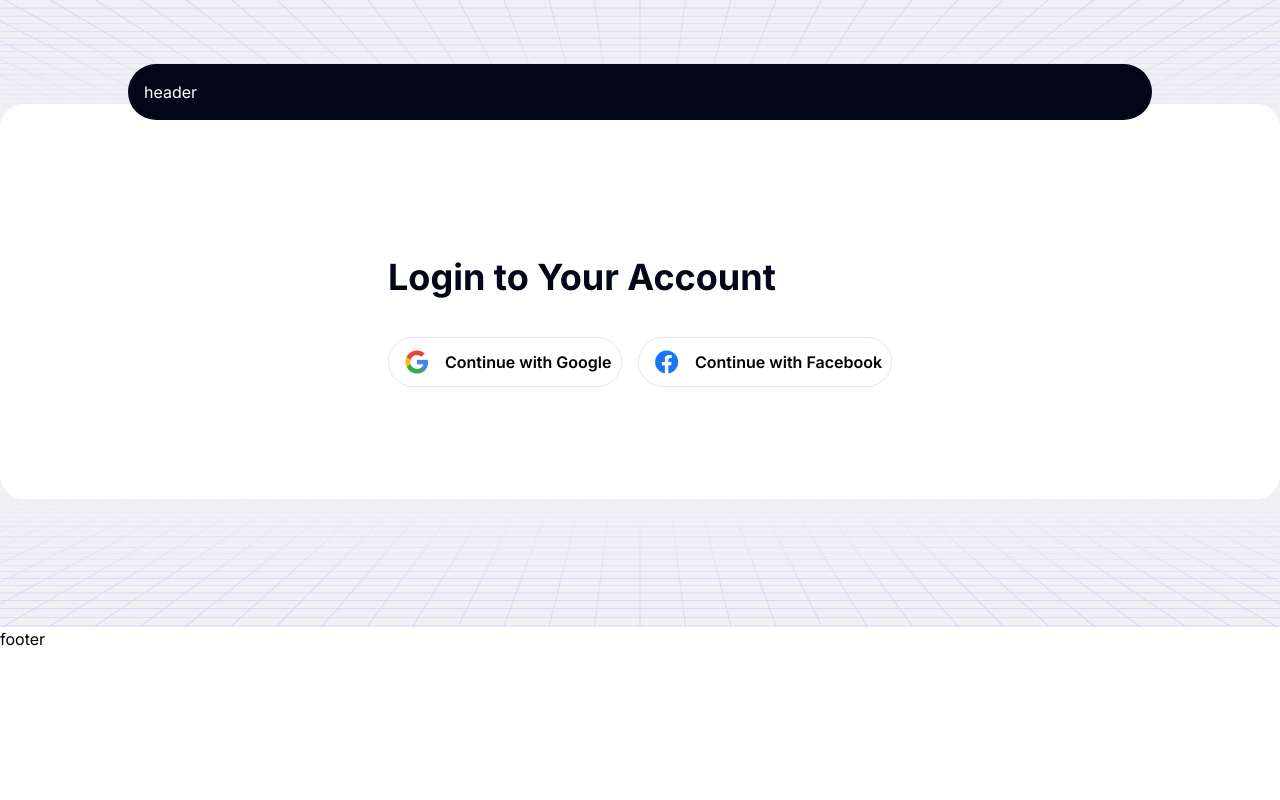
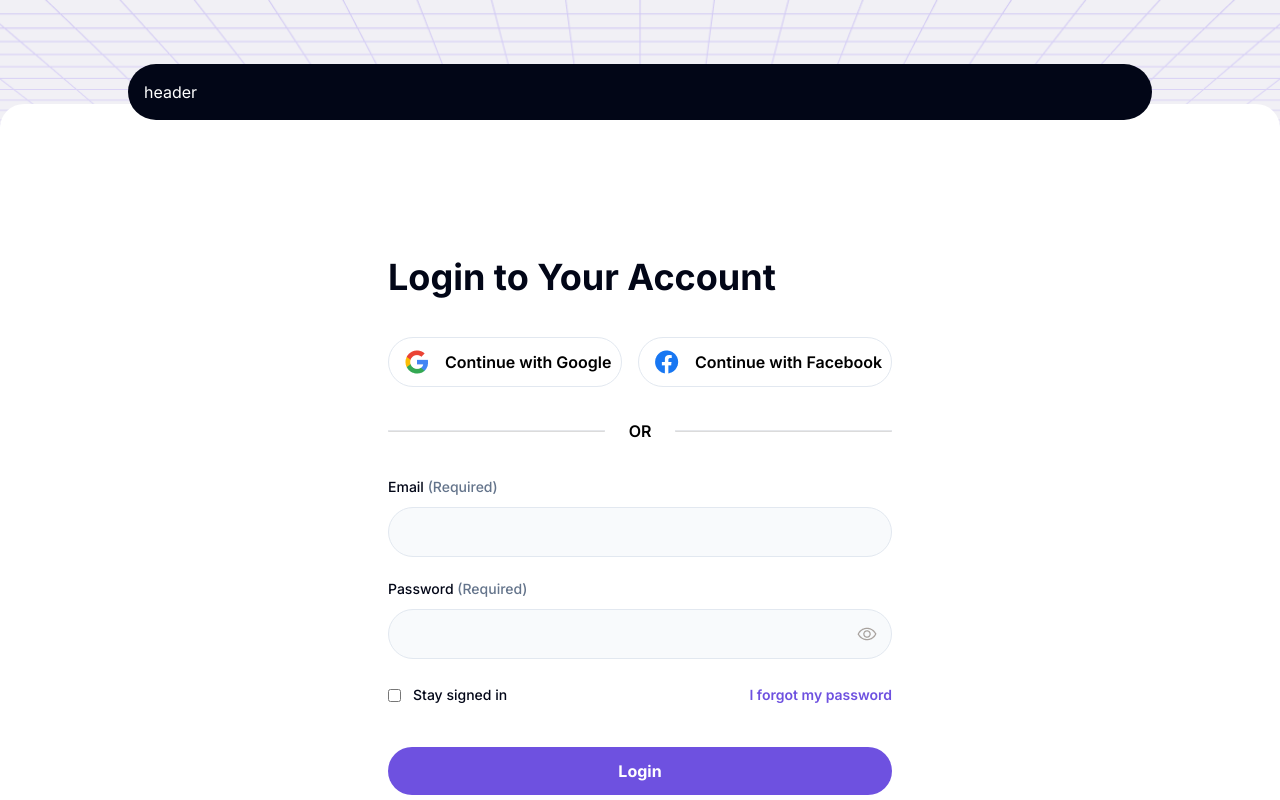
Before and after one commit to MamtazDev/ReTracker, a React (Vite) app: page /login in a window 1280 px wide. Shown: the top 800 px of the page. Built offline with nearby package versions, Linux system fonts and the light colour scheme.

Commit message:
login page done

```diff
--- a/src/App.css
+++ b/src/App.css
@@ -1,3 +1,13 @@
+
+
 body {
     font-family: 'Inter', sans-serif;
 }
+
+input:focus-visible {
+    outline: none;
+}
+
+input[type="checkbox"] {
+    width: unset;
+}
--- a/src/Pages/Login.jsx
+++ b/src/Pages/Login.jsx
@@ -3,17 +3,50 @@ import AuthTitle from "../Shared/AuthTitle";
 import SocialMediaBtn from "../Shared/SocialMediaBtn";
 import google from "../assets/google.png";
 import facebook from "../assets/facebook.png";
+import PrimaryBtn from "../Shared/PrimaryBtn";
 
 const Login = () => {
   return (
     <Auth>
-      <div className="pb-28 pt-[153px] max-w-[504px] mx-auto">
+      <div className="pb-28 pt-p_153 max-w-authWidth mx-auto">
         <AuthTitle>Login to Your Account</AuthTitle>
         <div className="flex gap-4 items-center mt-10">
           <SocialMediaBtn pic={google} name="Continue with Google" />
           <SocialMediaBtn pic={facebook} name="Continue with Facebook" />
         </div>
-        <div></div>
+        <div className="w-full flex gap-6 items-center my-8">
+          <p className="border border-b-lightGray w-full"></p>
+          <p className="text-base font-semibold">OR</p>
+          <p className="border border-b-lightGray w-full"></p>
+        </div>
+
+        <form>
+          <div className="mb-5">
+            <label htmlFor="email">
+              Email <span>(Required)</span>{" "}
+            </label>
+            <input type="email" id="email" />
+          </div>
+          <div className="mb-6">
+            <label htmlFor="password">
+              Password <span>(Required)</span>{" "}
+            </label>
+            <input type="password" id="password" />
+          </div>
+
+          <div className="flex justify-between items-center gap-3 mb-10">
+            <div className="flex gap-3 items-center">
+              <input type="checkbox" id="stay" />
+              <label className="mb-0" htmlFor="stay">
+                Stay signed in
+              </label>
+            </div>
+            <p className="text-primary font-semibold text-sm ">
+              I forgot my password
+            </p>
+          </div>
+          <PrimaryBtn>Login</PrimaryBtn>
+        </form>
       </div>
     </Auth>
   );
--- /dev/null
+++ b/src/Shared/PrimaryBtn.jsx
@@ -0,0 +1,11 @@
+import React from "react";
+
+const PrimaryBtn = ({ children }) => {
+  return (
+    <button className="bg-primary py-3 px-8 rounded-3xl text-white text-base font-bold w-full transition duration-6 00 ease-in-out hover:bg-primary-dark ">
+      {children}
+    </button>
+  );
+};
+
+export default PrimaryBtn;
--- a/src/Styles/Auth.css
+++ b/src/Styles/Auth.css
@@ -5,3 +5,30 @@
     background-position: center;
     background-size: cover;
 }
+
+label {
+    display: block;
+    color: var(--Text-Primary, var(--colors-slate-950, #020617));
+    font-size: 14px;
+    font-weight: 500;
+    line-height: 24px;
+    margin-bottom: 8px;
+}
+
+label span {
+    color: var(--slate-500, var(--slate-500, #64748B));
+}
+
+input {
+    border-radius: var(--border-radius-full, 9999px);
+    border: 1px solid var(--slate-200, #E2E8F0);
+    background: var(--slate-50, #F8FAFC);
+    width: 100%;
+    padding: 12px 16px !important;
+}
+
+input[type="password"] {
+    background-image: url('../assets/passwortd_eye.png');
+    background-repeat: no-repeat;
+    background-position: center right 3%;
+}
--- a/tailwind.config.js
+++ b/tailwind.config.js
@@ -5,7 +5,15 @@ export default {
     extend: {
       colors: {
         primary: "#6E51E0",
+        "primary-dark": "#7f65e6",
         black: "#020617",
+        lightGray: "#DBDBDB",
+      },
+      maxWidth: {
+        authWidth: "504px",
+      },
+      padding: {
+        p_153: "153px",
       },
     },
   },
```
Also changed, not shown: src/assets/passwortd_eye.png (added).
